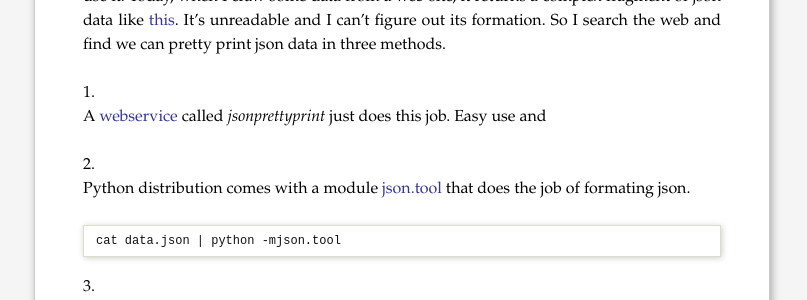
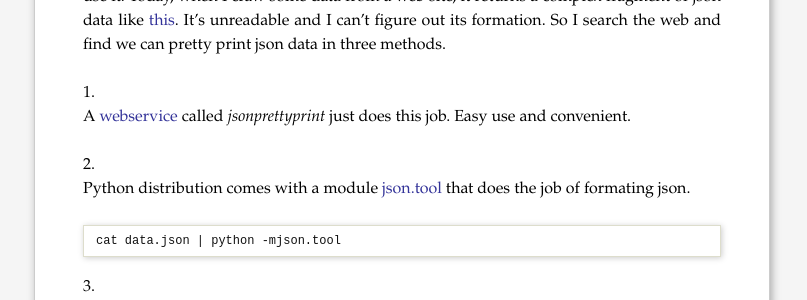
Before and after one commit to stephenLee/stephenlee.github.com, a Jekyll site: the page built from _posts/2012-12-07-pretty-print-json.md, in a window 1280 px wide. Shown: the part 230-530 px from the top of the page, without its empty margins (238-1045 px from the left). Built offline with Jekyll 4.4.1, drawn with Linux system fonts in a browser that asks for light colours; comment, search, counter and statistics services are not loaded.

Commit message:
Updated _posts/2012-12-07-pretty-print-json.md

```diff
--- a/_posts/2012-12-07-pretty-print-json.md
+++ b/_posts/2012-12-07-pretty-print-json.md
@@ -4,6 +4,7 @@ layout: post
 title: pretty print json
 
 excerpt: pretty print json
+
 ---
 
 # Pretty print json
@@ -12,14 +13,14 @@ JSON format is effective and lightweight for searilization. Many open platform s
 use it. Today, when I craw some data from a web site, it returns a complex fragment of json data like [this](http://weibo.com/aj/mblog/mbloglist?_wv=5&profile_ftype=1&count=50&_k=135486386688066&uid=1920061532&_t=0&__rnd=1354863930022). It's unreadable and I can't figure out its formation. So I search the web and find
 we can pretty print json data in three methods.
 
-1.  A [webservice](http://jsonprettyprint.com/) called *jsonprettyprint* just does this job. Easy use and
+1.  A [webservice](http://jsonprettyprint.com/) called *jsonprettyprint* just does this job. Easy use and convenient.
 
 2.  Python distribution comes with a module [json.tool](http://stackoverflow.com/questions/352098/how-to-pretty-print-json-script) that does the job of formating json.
 
         cat data.json | python -mjson.tool
 
 3.  This [blog](http://irreal.org/blog/?p=354) introduces a method that I like most.
-It inspires method 2. Using Emacs edit the json file, and then selecting the code and type **[Ctrl+u Meta+|]**. The emacs minibuf will pop *Shell command on region* and then
+It inspires method 2. Using Emacs edit the json file, and then selecting the code and type **\[Ctrl+u Meta+|\]**. The emacs minibuf will pop *Shell command on region* and then
 type `python -mjson.tool`.
 
 
```
